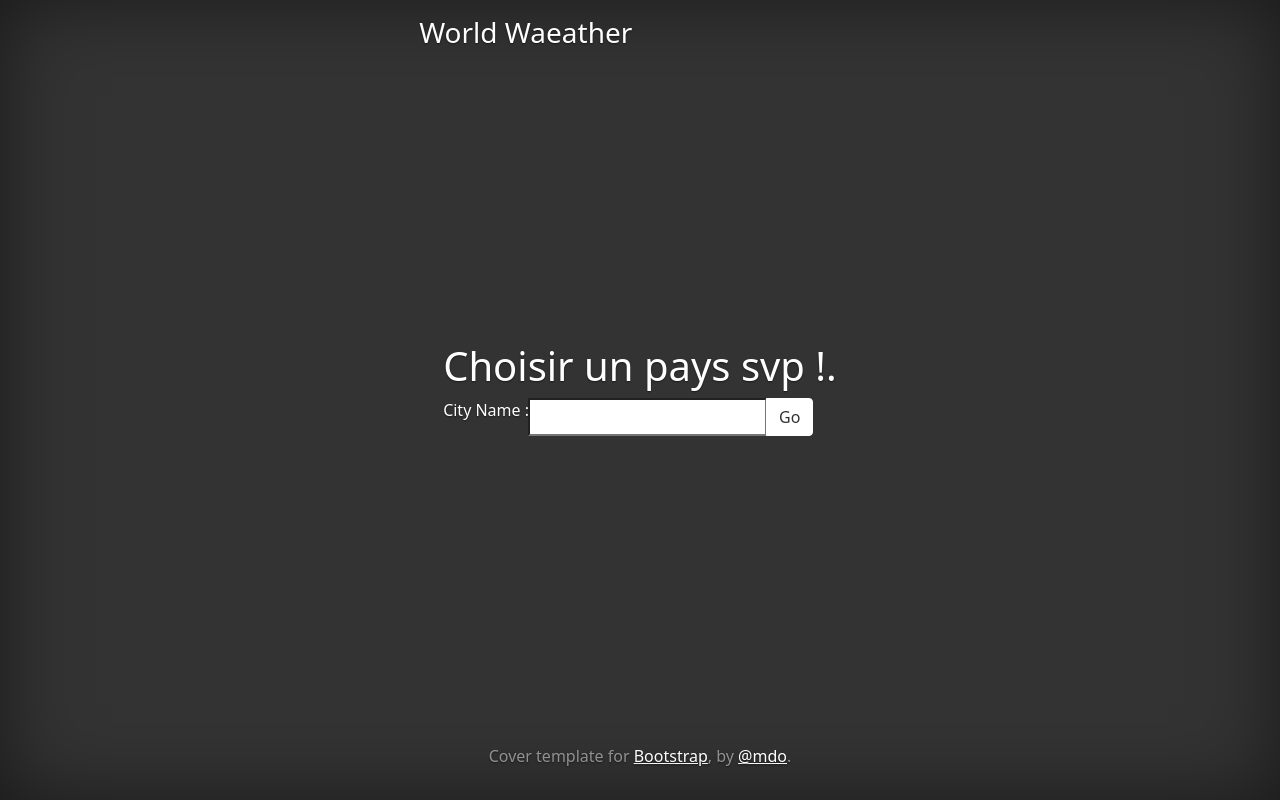
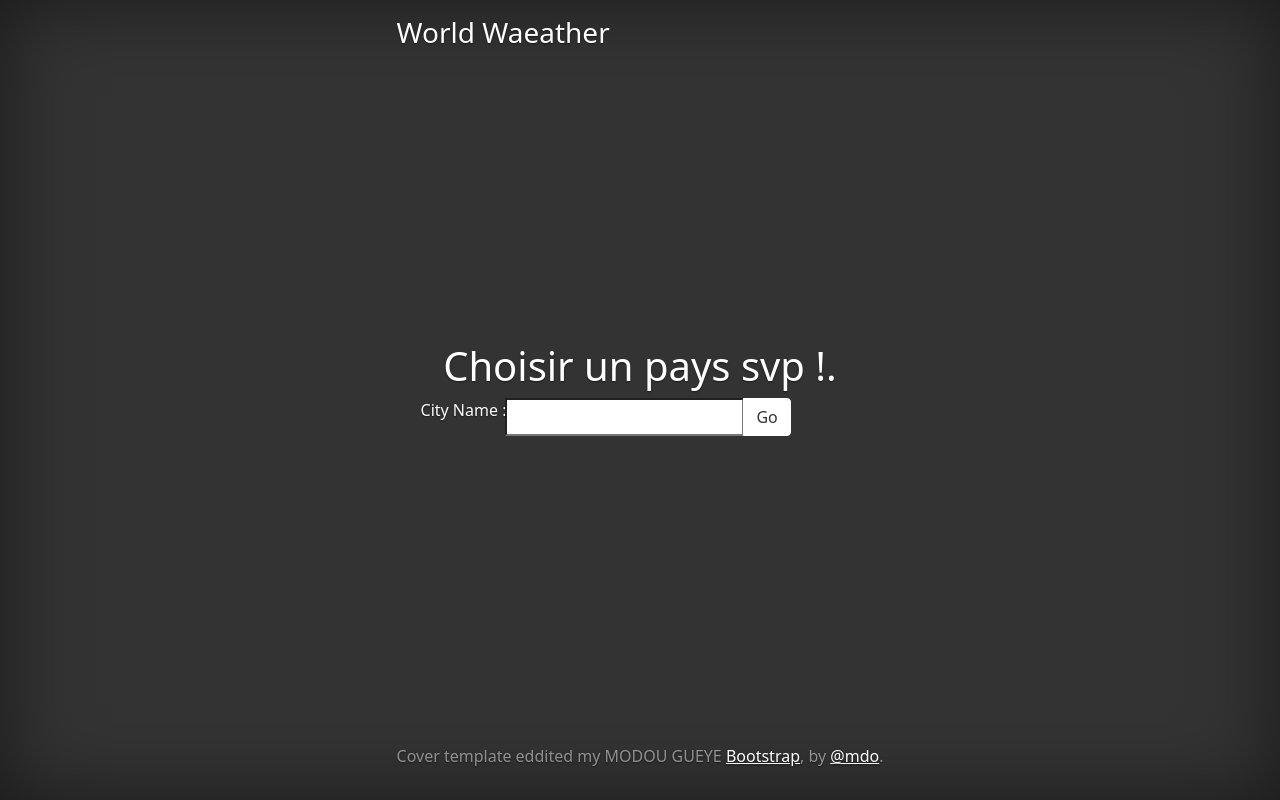
Before and after one commit to doumova/weatherApp, a website: page index.html in a window 1280 px wide. Drawn offline with nearby package versions, Linux system fonts and the light colour scheme.

Commit message:
second edit

```diff
--- a/index.html
+++ b/index.html
@@ -72,7 +72,7 @@
 
       <footer class="mastfoot mt-auto">
         <div class="inner">
-          <p>Cover template for <a href="https://getbootstrap.com/">Bootstrap</a>, by <a href="https://twitter.com/mdo">@mdo</a>.</p>
+          <p>Cover template eddited my MODOU GUEYE <a href="https://getbootstrap.com/">Bootstrap</a>, by <a href="https://twitter.com/mdo">@mdo</a>.</p>
         </div>
       </footer>
     </div>
```
